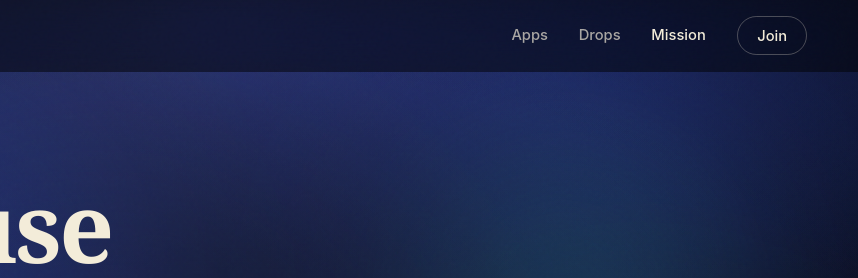
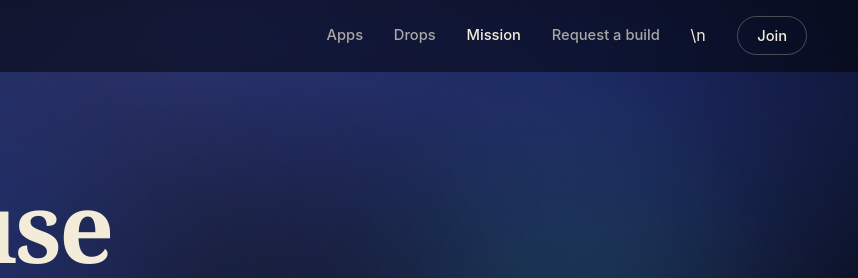
Before and after one commit to AbuEmron/quietfewcollective, a website: page index.html in a window 1280 px wide. Shown: the top 278 px of the page, 422-1280 px from the left. Drawn offline with Linux system fonts and the light colour scheme.

Commit message:
Link build request portal from site navigation

```diff
--- a/index.html
+++ b/index.html
@@ -75,7 +75,7 @@
       <a href="#apps">Apps</a>
       <a href="#drops">Drops</a>
       <a href="#mission">Mission</a>
-      <a href="#waitlist" class="nav-cta magnetic">Join</a>
+      <a href="request.html">Request a build</a>\n      <a href="#waitlist" class="nav-cta magnetic">Join</a>
     </nav>
 
     <button class="nav-toggle" id="navToggle" aria-label="Open menu" aria-expanded="false" aria-controls="mobileNav">
@@ -88,7 +88,7 @@
     <a href="#apps">Apps</a>
     <a href="#drops">Drops</a>
     <a href="#mission">Mission</a>
-    <a href="#waitlist" class="mobile-cta">Request Access</a>
+    <a href="request.html">Request a build</a>\n    <a href="#waitlist" class="mobile-cta">Request Access</a>
   </div>
 
   <main id="top">
```
